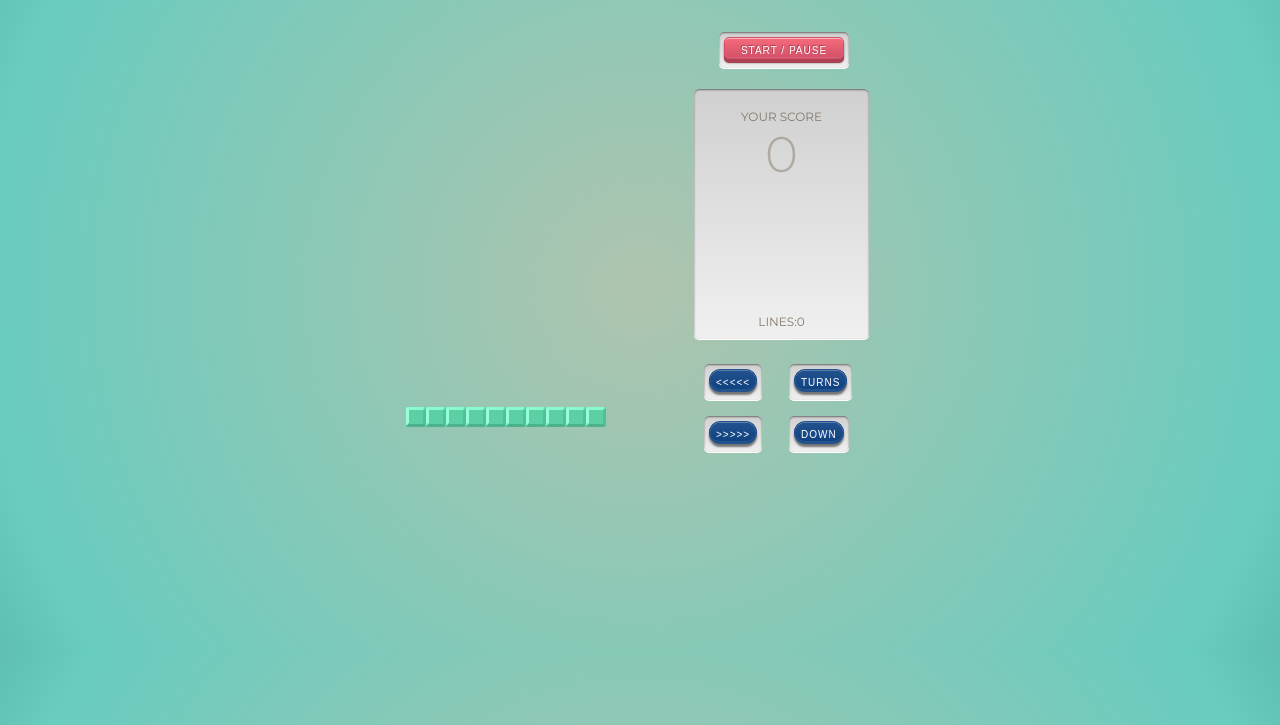
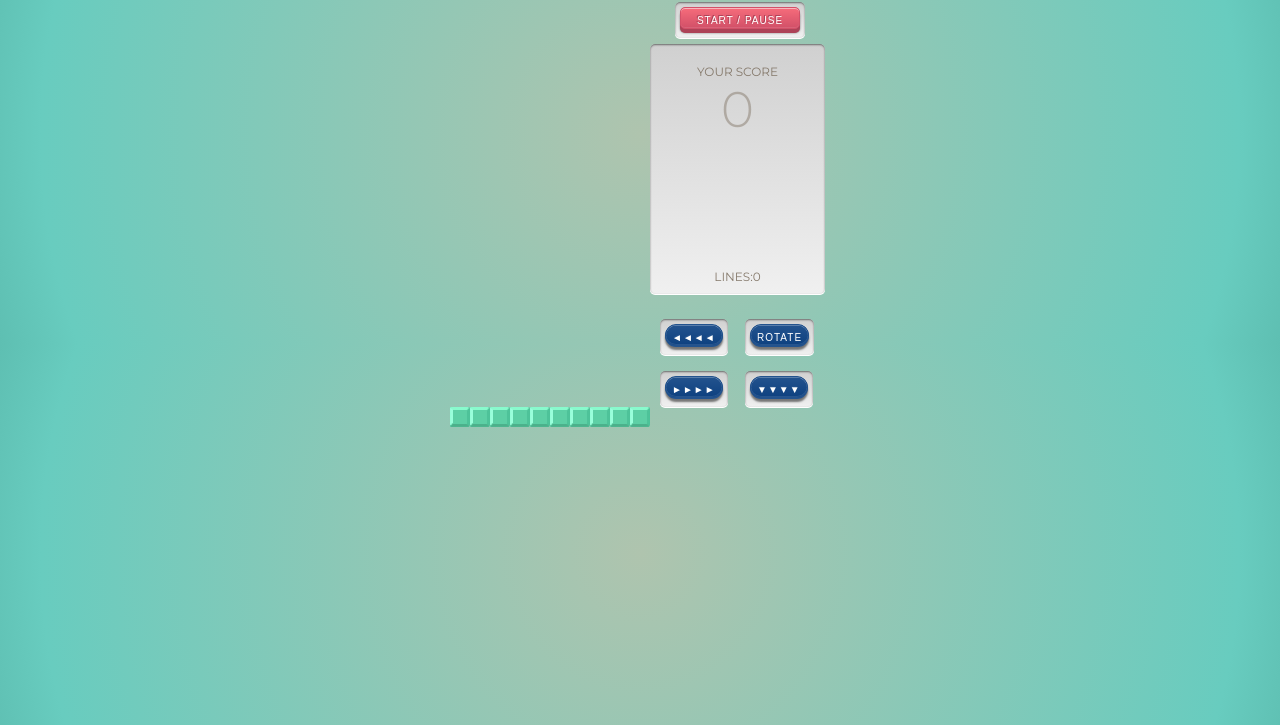
Before and after one commit to shaoli-lu/Tetris, a plain HTML site: page index.html in a window 1280 px wide. Shown: the part 75-800 px from the top of the page. Drawn offline with Linux system fonts and the light colour scheme.

Commit message:
Add ascii arrows

```diff
--- a/css/style.css
+++ b/css/style.css
@@ -14,8 +14,9 @@ body {
   font-family: "Montserrat", sans-serif;
   font-size: 1.6rem;
   margin: auto;
-  max-width: 468px;
-  height: 88vh;
+  /* max-width: 468px; */
+  max-width: 375px;
+  /* max-height: 100vh; */
   color: #d8edea;
   background: radial-gradient(
     circle,
@@ -72,7 +73,7 @@ div {
 
 .game {
   height: 0;
-  width: 300px;
+  width: 280px;
 }
 
 .grid {
@@ -131,7 +132,7 @@ div {
   line-height: 23px;
   font-size: 10px;
   display: block;
-  margin: 30px;
+  margin: 0px 30px 15px 30px;
   text-shadow: -1px -1px 0 #a84155;
   background: #d25068;
   border: 1px solid #d25068;
--- a/index.html
+++ b/index.html
@@ -49,12 +49,12 @@
 
       <div class="move">
         <div class="move1">
-          <button class='button t-ucase' id="left"><<<<<</button>
-          <button class='button t-ucase' id="right">>>>>></button>
+          <button class='button t-ucase' id="left">◄◄◄◄</button>
+          <button class='button t-ucase' id="right">►►►►</button>
         </div>
         <div class="move2">
-          <button class='button t-ucase' id="up">turns</button>
-          <button class='button t-ucase' id="down">down</button>
+          <button class='button t-ucase' id="up">rotate</button>
+          <button class='button t-ucase' id="down">▼▼▼▼</button>
         </div>
       </div>
     </section>
```
